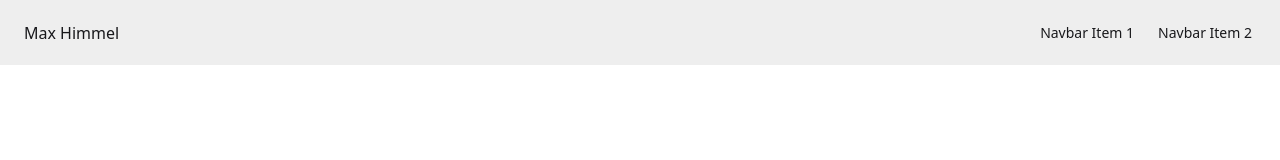
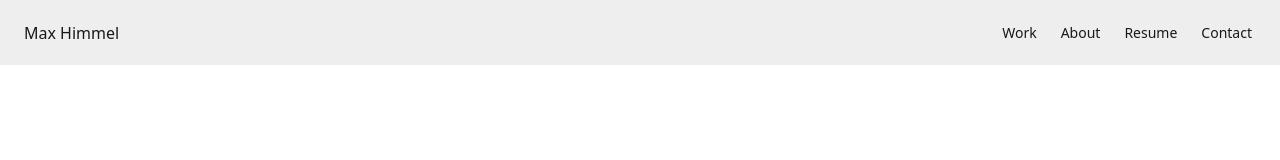
Before and after one commit to maxhimmel/my-website, a Next.js app: page / in a window 1280 px wide. Shown: the top 160 px of the page. Built offline with nearby package versions, Linux system fonts and the light colour scheme.

Commit message:
add nav categories

```diff
--- a/src/app/navbar/navbar.tsx
+++ b/src/app/navbar/navbar.tsx
@@ -38,10 +38,16 @@ function NavLinks() {
   return (
     <>
       <li>
-        <a>Navbar Item 1</a>
+        <a>Work</a>
       </li>
       <li>
-        <a>Navbar Item 2</a>
+        <a>About</a>
+      </li>
+      <li>
+        <a>Resume</a>
+      </li>
+      <li>
+        <a>Contact</a>
       </li>
     </>
   );
```
